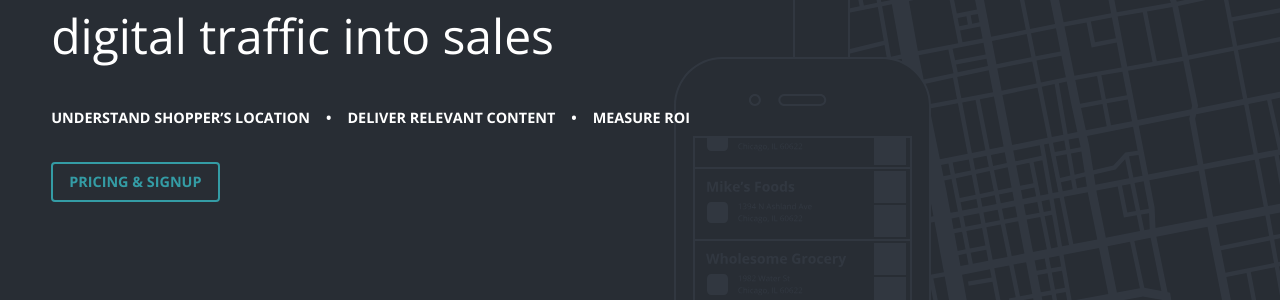
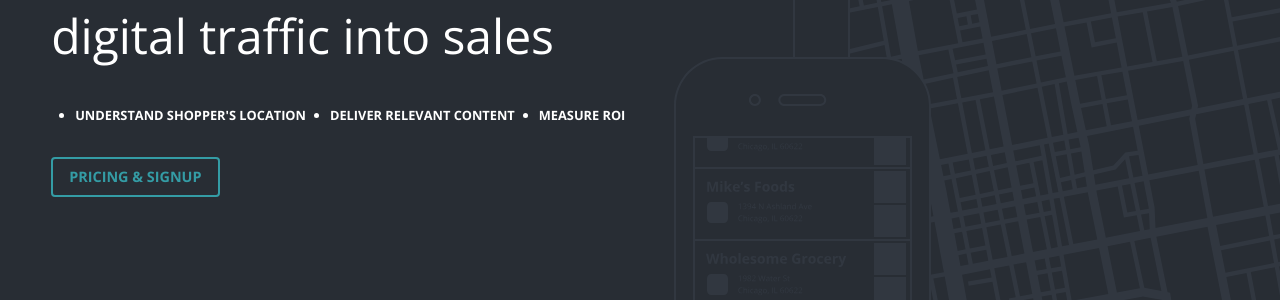
Before and after one commit to donde-io/donde-io.github.io, a Jekyll site: the page built from index.html, in a window 1280 px wide. Shown: the part 348-648 px from the top of the page. Built offline with Jekyll 4.4.1, drawn with Linux system fonts in a browser that asks for light colours; nearby versions of some CDN libraries; comment, search, counter and statistics services are not loaded.

Commit message:
Koala :: tweaked styles of home hero section for mobile

```diff
--- a/index.html
+++ b/index.html
@@ -12,7 +12,12 @@ meta-robots: "index, follow"
 		<div class="row">
 			<div class="col eight">
 				<h1>A location marketing platform for brands and retailers to convert digital traffic into sales</h1>
-				<p><strong>Understand shopper’s location<span>•</span>Deliver relevant content<span>•</span>Measure ROI</strong><!--<br><small>Driving millions of mobile shoppers into stores in <em>Chicago</em> and across the globe.</small>--></p>
+				<ul>
+					<li>Understand Shopper's Location</li>
+					<li>Deliver Relevant Content</li>
+					<li>Measure ROI</li>
+				</ul>
+				<!--<p><small>Driving millions of mobile shoppers into stores in <em>Chicago</em> and across the globe.</small></p>-->
 				<a class="button teal" href="/pricing">Pricing &amp; Signup</a>
 			</div>
 		</div>
```
Also changed, not shown: sass/_home.scss (+18 -6 lines), styles/donde.css, 2 other files.
